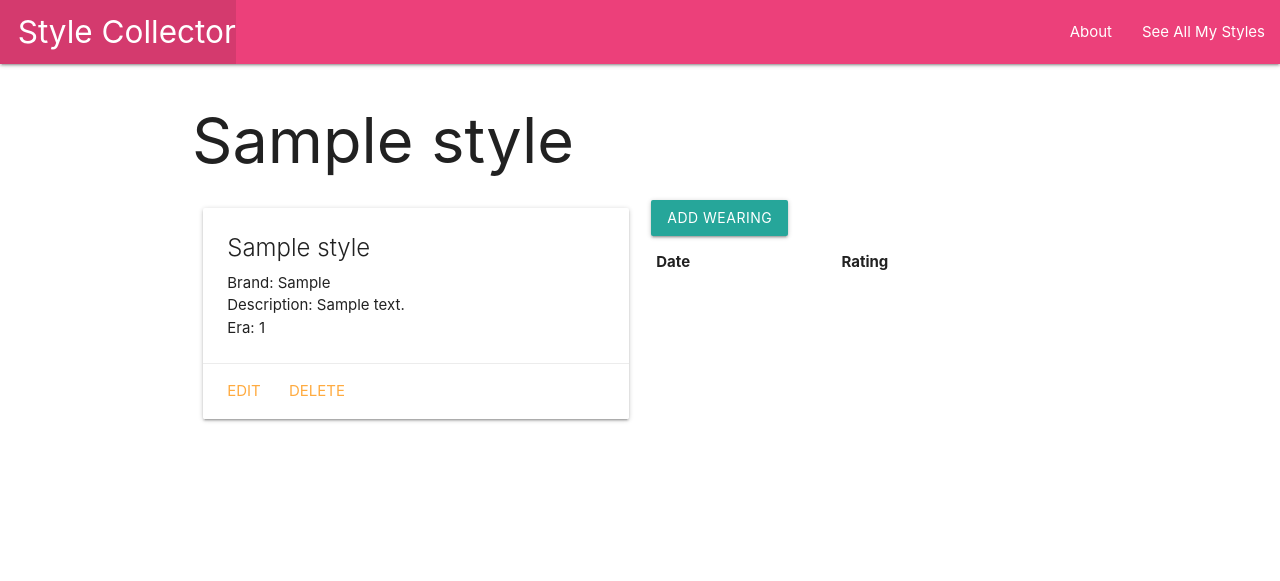
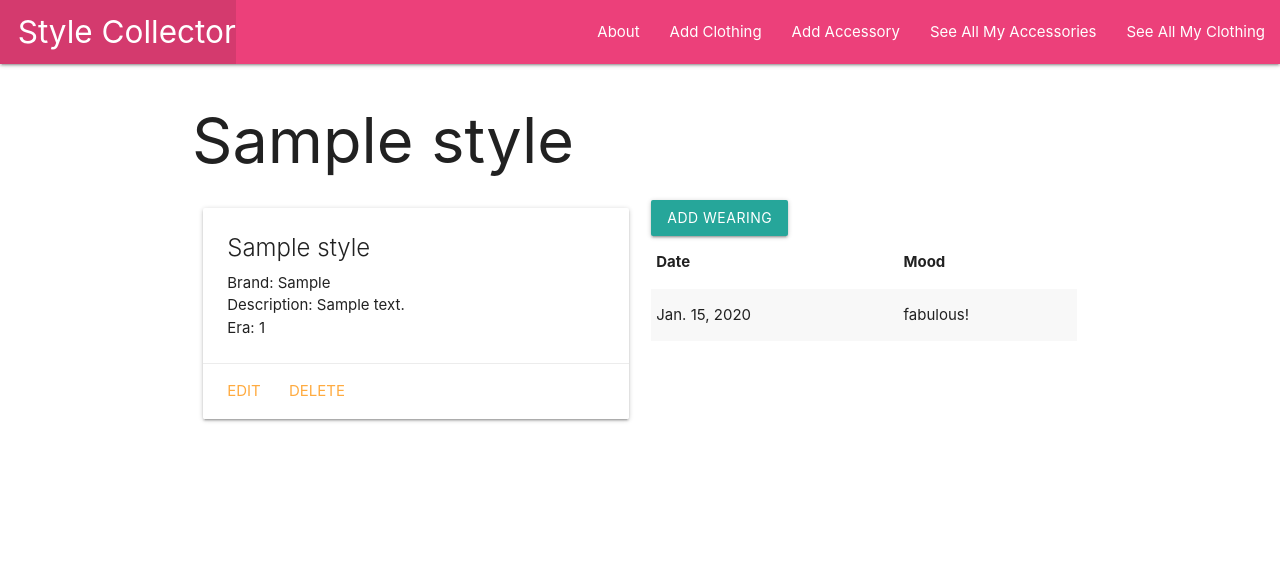
Before and after one commit to Madmaxbeyond/stylecollector, a Django app: page /styles/1/ in a window 1280 px wide. Shown: the top 581 px of the page. Run offline with Django 3.2, Linux system fonts and the light colour scheme; tables that the repository leaves empty hold one stand-in row (values such as "Sample post"); lists and menus that the app fills with data are empty.

Commit message:
Add Accessory class and pages

```diff
--- a/main_app/models.py
+++ b/main_app/models.py
@@ -1,5 +1,11 @@
 from django.db import models
 from django.urls import reverse
+
+MOODS = (
+    ('A', 'fabulous!'),
+    ('B', 'okay'),
+    ('C', 'not great...')
+)
 
 
 # Create your models here.
@@ -11,3 +17,30 @@
 
     def __str__(self):
         return self.title
+
+
+class Wearing(models.Model):
+    date = models.DateField('Date Worn')
+    mood = models.CharField(
+        max_length=1,
+        choices=MOODS,
+        default=MOODS[0][0]
+    )
+    style = models.ForeignKey(Style, on_delete=models.CASCADE)
+
+    def __str__(self):
+        return f"Felt {self.get_mood_display()} on {self.date}"
+
+    class Meta:
+        ordering = ['-date']
+
+class Accessory(models.Model):
+    title = models.CharField(max_length=100)
+    brand = models.CharField(max_length=150)
+    color = models.CharField(max_length=20)
+
+    def __str__(self):
+        return self.title
+
+    def get_absolute_url(self):
+        return reverse('accessories_detail', kwargs={'pk': self.id})
--- a/main_app/templates/base.html
+++ b/main_app/templates/base.html
@@ -16,11 +16,14 @@
     <nav>
       <div class="nav-wrapper pink lighten-1">
         <ul>
-          <li><a href="/" class="left brand-logo">&nbsp;&nbsp;Style Collector</a></li>
+          <li><a href="{% url 'home' %}" class="left brand-logo">&nbsp;&nbsp;Style Collector</a></li>
         </ul>
         <ul class="right">
           <li><a href="{% url 'about' %}">About</a></li>
-          <li><a href="{% url 'index' %}">See All My Styles</a></li>
+          <li><a href="{% url 'styles_create' %}">Add Clothing</a></li>
+          <li><a href="{% url 'accessories_create' %}">Add Accessory</a></li>
+          <li><a href="{% url 'accessories_index' %}">See All My Accessories</a></li>
+          <li><a href="{% url 'index' %}">See All My Clothing</a></li>
         </ul>
       </div>
     </nav>
--- a/main_app/templates/styles/detail.html
+++ b/main_app/templates/styles/detail.html
@@ -26,13 +26,13 @@
     </form>
     <table class="striped">
       <thead>
-        <tr><th>Date</th><th>Rating</th></tr>
+        <tr><th>Date</th><th>Mood</th></tr>
       </thead>
       <tbody>
         {% for wearing in style.wearing_set.all %}
           <tr>
             <td>{{wearing.date}}</td>
-            <td>{{wearing.get_rating_display}}</td>
+            <td>{{wearing.get_mood_display}}</td>
           </tr>
         {% endfor %}
       </tbody>
--- a/main_app/urls.py
+++ b/main_app/urls.py
@@ -9,5 +9,11 @@
     path('styles/create/', views.StyleCreate.as_view(), name='styles_create'),
     path('styles/<int:pk>/update/', views.StyleUpdate.as_view(), name='styles_update'),
     path('styles/<int:pk>/delete/', views.StyleDelete.as_view(), name='styles_delete'),
-
+    path('styles/<int:style_id>/add_wearing/', views.add_wearing, name='add_wearing'),
+    path('styles/<int:style_id>/assoc_accessory/<int:accessory_id>/', views.assoc_accessory, name='assoc_accessory'),
+    path('accessories/', views.AccessoryList.as_view(), name='accessories_index'),
+    path('accessories/<int:pk>/', views.AccessoryDetail.as_view(), name='accessories_detail'),
+    path('accessories/create/', views.AccessoryCreate.as_view(), name='accessories_create'),
+    path('accessories/<int:pk>/update', views.AccessoryUpdate.as_view(), name='accessory_update'),
+    path('accessories/<int:pk>/delete', views.AccessoryDelete.as_view(), name='accessory_delete'),
 ]
--- a/main_app/views.py
+++ b/main_app/views.py
@@ -1,7 +1,7 @@
 from django.shortcuts import render, redirect
 from django.views.generic.edit import CreateView, UpdateView, DeleteView
 from django.views.generic import ListView, DetailView
-from .models import Style
+from .models import Style, Accessory
 from .forms import WearingForm
 
 # Create your views here.
@@ -44,3 +44,26 @@
         new_wearing.style_id = style_id
         new_wearing.save()
     return redirect('detail', style_id=style_id)
+
+def assoc_accessory(request, style_id, accessory_id):
+    Style.objects.get(id=style_id).accessories.add(accessory_id)
+    return redirect('detail', style_id=style_id)
+
+class AccessoryList(ListView):
+    model = Style
+
+class AccessoryDetail(DetailView):
+    model = Style
+
+class AccessoryCreate(CreateView):
+    model = Style
+    fields = '__all__'
+    success_url = '/accessories/'
+
+class AccessoryUpdate(UpdateView):
+    model = Style
+    fields = ['title', 'brand', 'color']
+
+class AccessoryDelete(DeleteView):
+    model = Style
+    success_url = '/accessories/'
```
Also changed, not shown: main_app/templates/main_app/accessory_confirm_delete.html (added, +10 -0 lines), main_app/templates/main_app/accessory_detail.html (added), main_app/templates/main_app/accessory_form.html (added), main_app/templates/main_app/accessory_list.html (added).
